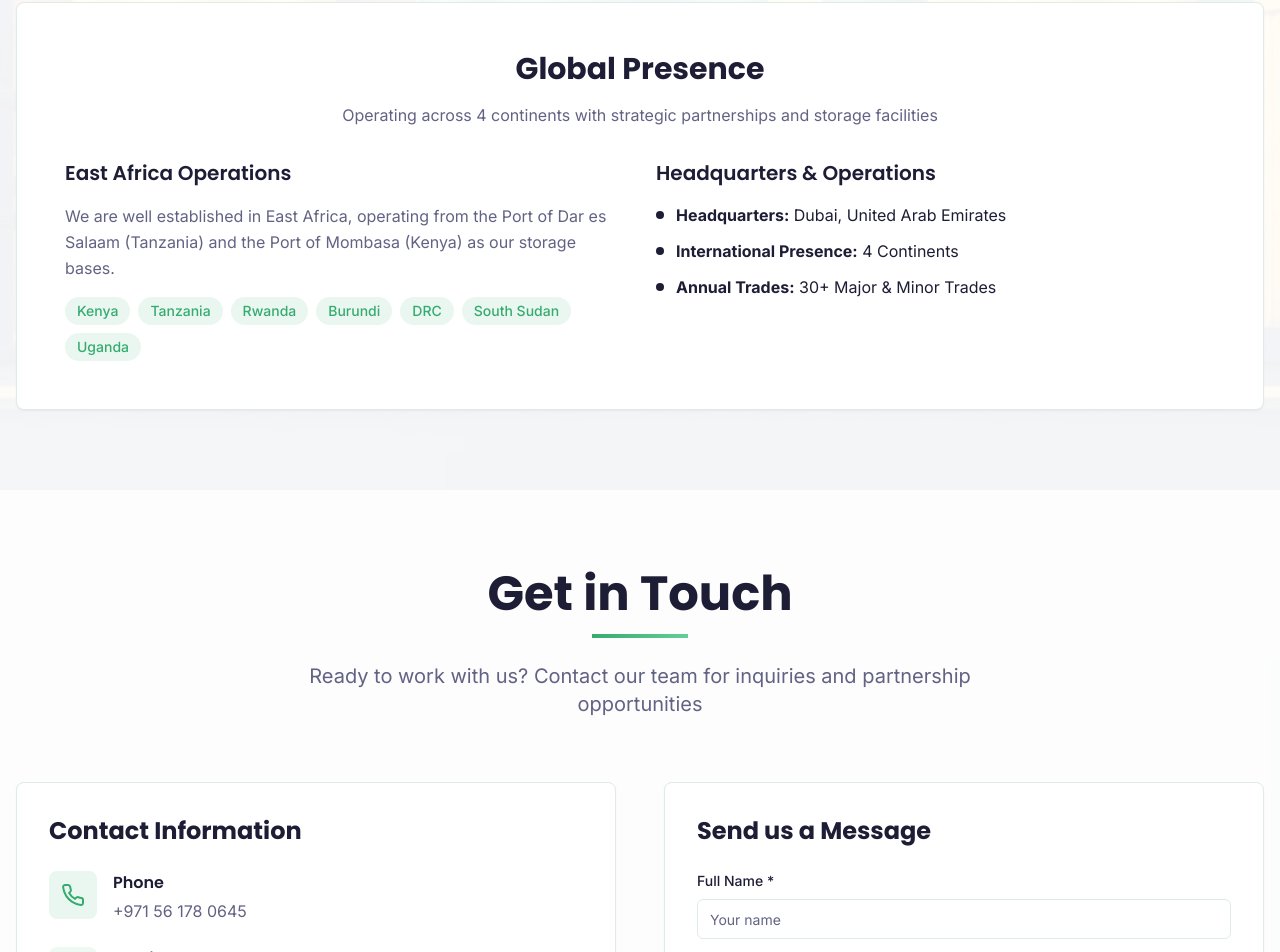
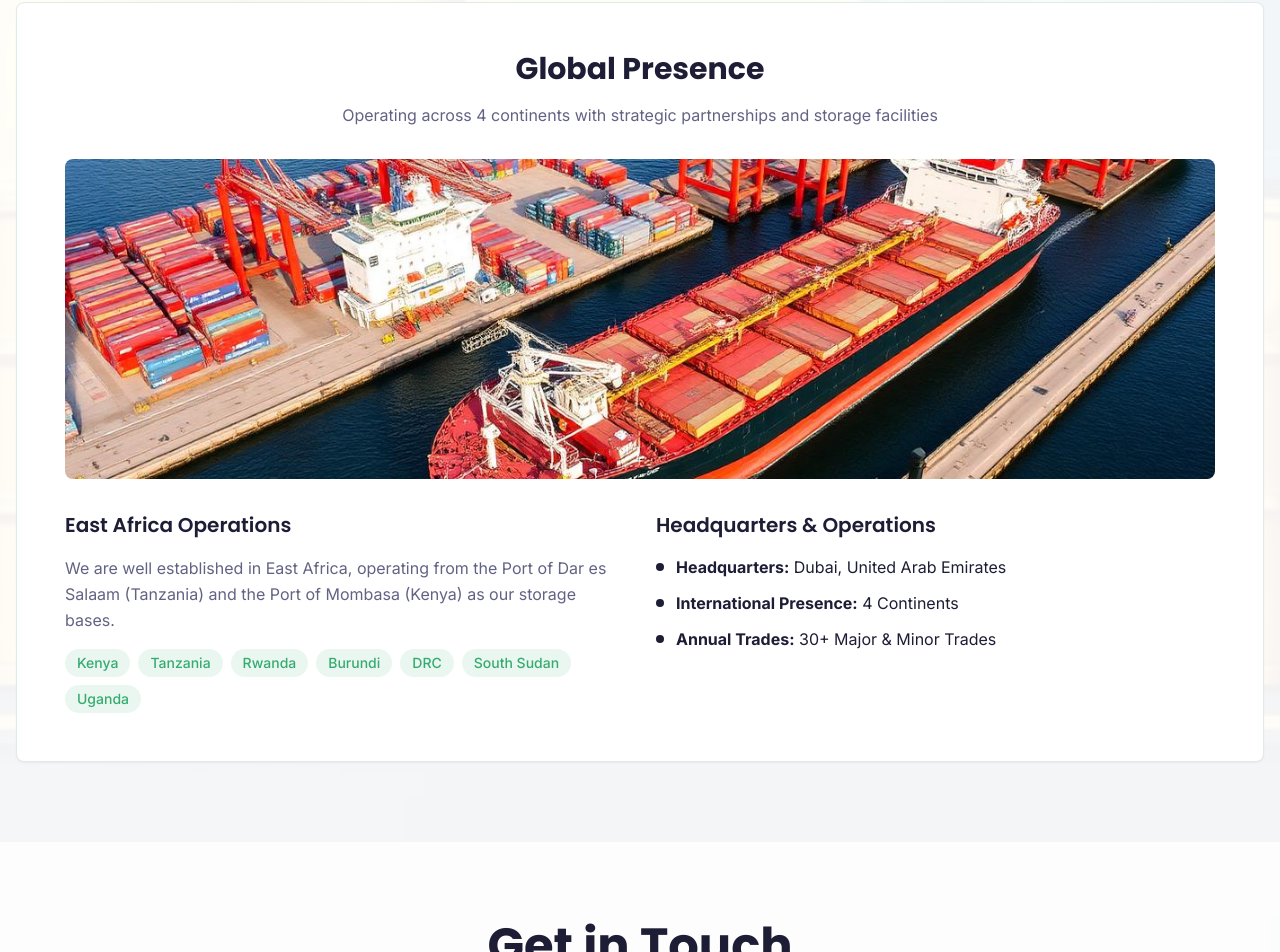
Before and after one commit to Pacifiquecyusa/hello-our-company, a React (Vite) app: page / in a window 1280 px wide. Shown: the part 4928-5880 px from the top of the page. Built offline with nearby package versions, Linux system fonts and the light colour scheme; the HTML template or start-up script is replaced by a standard one.

Commit message:
Changes
Co-authored-by: Pacifiquecyusa <192970940+Pacifiquecyusa@users.noreply.github.com>

```diff
--- a/src/components/Products.tsx
+++ b/src/components/Products.tsx
@@ -181,6 +181,19 @@ const Products = () => {
               </p>
             </div>
 
+            <div className="overflow-hidden rounded-lg mb-8">
+              <img
+                src={portImage}
+                alt="Cargo vessel loading at an international port terminal"
+                loading="lazy"
+                width={1280}
+                height={860}
+                className="w-full h-56 md:h-80 object-cover"
+              />
+            </div>
+
+
+
             <div className="grid md:grid-cols-2 gap-8">
               <div>
                 <h4 className="text-xl font-semibold mb-4 text-foreground">
```
